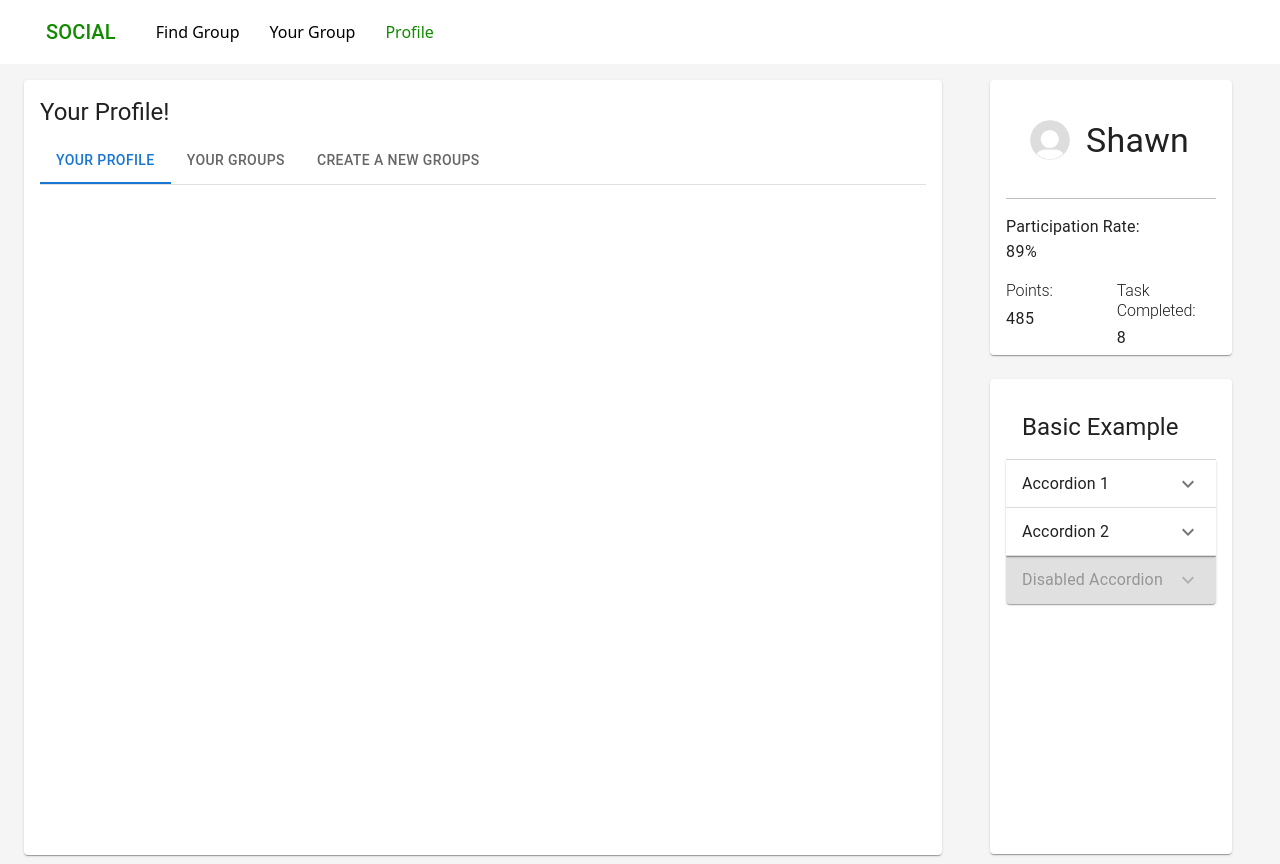
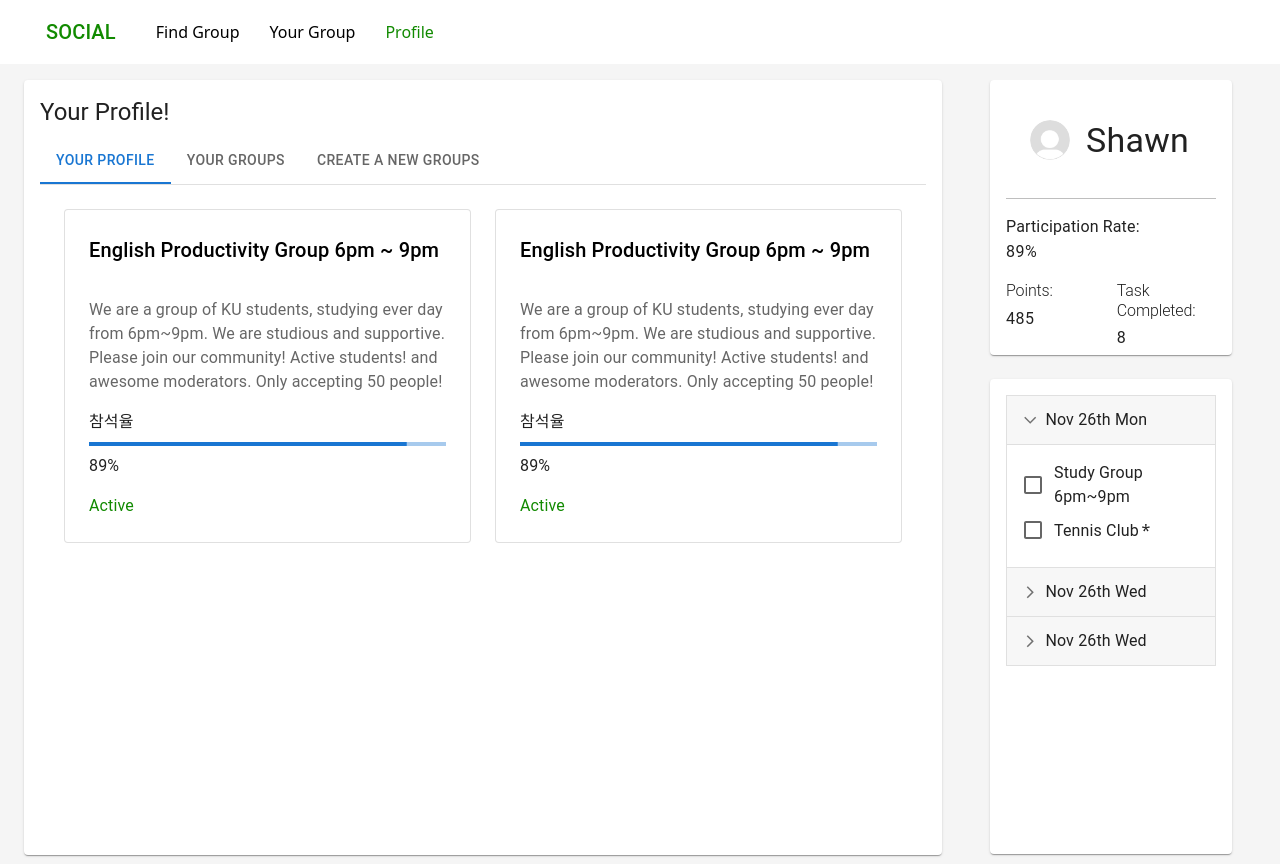
Before and after one commit to KU-iNThon/front, a React (Vite) app: page /profile in a window 1280 px wide. Built offline with nearby package versions, Linux system fonts and the light colour scheme.

Commit message:
[feat] done

```diff
--- a/package.json
+++ b/package.json
@@ -16,6 +16,7 @@
     "@mui/material": "^5.14.18",
     "@mui/styled-engine-sc": "^6.0.0-alpha.6",
     "bootstrap": "^5.3.2",
+    "esbuild": "^0.19.7",
     "react": "^18.2.0",
     "react-dom": "^18.2.0",
     "react-router-dom": "^6.20.0",
--- a/src/App.tsx
+++ b/src/App.tsx
@@ -3,6 +3,7 @@ import ListGroup from "./page-components-ref/ListGroup";
 import RightBar from "./components/RightBar";
 import SearchGroup from "./page-components-ref/SearchGroup";
 import { Routes, Route } from "react-router-dom";
+import { LoginComp } from "../src/components/LoginComp";
 import { Grid, Box, Toolbar, Container, Paper, Stack } from "@mui/material";
 import { FindGroup } from "./page-components/FindGroup";
 import { Profile } from "./page-components/Profile";
--- /dev/null
+++ b/src/components/ProfileComp.tsx
@@ -0,0 +1,102 @@
+import {
+  AppBar,
+  IconButton,
+  Toolbar,
+  Typography,
+  LinearProgress,
+  Stack,
+  CardActions,
+  Grid,
+  Card,
+  Rating,
+  Link,
+  Chip,
+  Divider,
+  AvatarGroup,
+  Tooltip,
+  Avatar,
+  Button,
+  Box,
+} from "@mui/material";
+import React from "react";
+import { NavLink } from "react-router-dom";
+import FiberManualRecordIcon from "@mui/icons-material/FiberManualRecord";
+import "./Navbar.css";
+import { Margin } from "@mui/icons-material";
+
+export const ProfileComp = () => {
+  return (
+    <Grid container spacing={3}>
+      <Grid item xs={12} md={6}>
+        <Card
+          variant="outlined"
+          sx={{
+            p: 3,
+          }}
+        >
+          <Link href="#" variant="h6" color="text.primary">
+            English Productivity Group 6pm ~ 9pm
+          </Link>
+          <Box
+            sx={{
+              py: 2,
+            }}
+          ></Box>
+          <Typography
+            sx={{
+              pb: 2,
+            }}
+            color="text.secondary"
+          >
+            We are a group of KU students, studying ever day from 6pm~9pm. We
+            are studious and supportive. Please join our community! Active
+            students! and awesome moderators. Only accepting 50 people!
+          </Typography>
+          <Typography>참석율</Typography>
+
+          <LinearProgress sx={{ mt: 1 }} variant="determinate" value={89} />
+          <Typography sx={{ mt: 1 }}>89%</Typography>
+          <Box sx={{ display: "flex" }}>
+            <Typography sx={{ mt: 2, color: "#118A00 " }}>Active</Typography>
+          </Box>
+        </Card>
+      </Grid>
+
+      <Grid item xs={12} md={6}>
+        <Card
+          variant="outlined"
+          sx={{
+            p: 3,
+          }}
+        >
+          <Link href="#" variant="h6" color="text.primary">
+            English Productivity Group 6pm ~ 9pm
+          </Link>
+          <Box
+            sx={{
+              py: 2,
+            }}
+          ></Box>
+          <Typography
+            sx={{
+              pb: 2,
+            }}
+            color="text.secondary"
+          >
+            We are a group of KU students, studying ever day from 6pm~9pm. We
+            are studious and supportive. Please join our community! Active
+            students! and awesome moderators. Only accepting 50 people!
+          </Typography>
+          <Typography>참석율</Typography>
+
+          <LinearProgress sx={{ mt: 1 }} variant="determinate" value={89} />
+          <Typography sx={{ mt: 1 }}>89%</Typography>
+
+          <Box sx={{ display: "flex" }}>
+            <Typography sx={{ mt: 2, color: "#118A00 " }}>Active</Typography>
+          </Box>
+        </Card>
+      </Grid>
+    </Grid>
+  );
+};
--- a/src/components/Task.tsx
+++ b/src/components/Task.tsx
@@ -1,64 +1,115 @@
-import {
-  Grid,
-  Container,
-  Card,
-  CardHeader,
-  Divider,
-  CardContent,
-  Accordion,
-  AccordionSummary,
-  Typography,
-  AccordionDetails,
-} from "@mui/material";
-import ExpandMoreIcon from "@mui/icons-material/ExpandMore";
+import * as React from "react";
+import { styled } from "@mui/material/styles";
+import ArrowForwardIosSharpIcon from "@mui/icons-material/ArrowForwardIosSharp";
+import MuiAccordion, { AccordionProps } from "@mui/material/Accordion";
+import MuiAccordionSummary, {
+  AccordionSummaryProps,
+} from "@mui/material/AccordionSummary";
+import MuiAccordionDetails from "@mui/material/AccordionDetails";
+import Typography from "@mui/material/Typography";
+import FormGroup from "@mui/material/FormGroup";
+import FormControlLabel from "@mui/material/FormControlLabel";
+import Checkbox from "@mui/material/Checkbox";
 
-function Profile() {
+const Accordion = styled((props: AccordionProps) => (
+  <MuiAccordion disableGutters elevation={0} square {...props} />
+))(({ theme }) => ({
+  border: `1px solid ${theme.palette.divider}`,
+  "&:not(:last-child)": {
+    borderBottom: 0,
+  },
+  "&:before": {
+    display: "none",
+  },
+}));
+
+const AccordionSummary = styled((props: AccordionSummaryProps) => (
+  <MuiAccordionSummary
+    expandIcon={<ArrowForwardIosSharpIcon sx={{ fontSize: "0.9rem" }} />}
+    {...props}
+  />
+))(({ theme }) => ({
+  backgroundColor:
+    theme.palette.mode === "dark"
+      ? "rgba(255, 255, 255, .05)"
+      : "rgba(0, 0, 0, .03)",
+  flexDirection: "row-reverse",
+  "& .MuiAccordionSummary-expandIconWrapper.Mui-expanded": {
+    transform: "rotate(90deg)",
+  },
+  "& .MuiAccordionSummary-content": {
+    marginLeft: theme.spacing(1),
+  },
+}));
+
+const AccordionDetails = styled(MuiAccordionDetails)(({ theme }) => ({
+  padding: theme.spacing(2),
+  borderTop: "1px solid rgba(0, 0, 0, .125)",
+}));
+
+export default function CustomizedAccordions() {
+  const [expanded, setExpanded] = React.useState<string | false>("panel1");
+
+  const handleChange =
+    (panel: string) => (event: React.SyntheticEvent, newExpanded: boolean) => {
+      setExpanded(newExpanded ? panel : false);
+    };
+
   return (
-    <>
-      <CardHeader title="Basic Example" />
-      <Divider />
-
-      <Accordion>
-        <AccordionSummary
-          expandIcon={<ExpandMoreIcon />}
-          aria-controls="panel1a-content"
-          id="panel1a-header"
-        >
-          <Typography>Accordion 1</Typography>
+    <div>
+      <Accordion
+        expanded={expanded === "panel1"}
+        onChange={handleChange("panel1")}
+      >
+        <AccordionSummary aria-controls="panel1d-content" id="panel1d-header">
+          <Typography>Nov 26th Mon</Typography>
+        </AccordionSummary>
+        <AccordionDetails>
+          <FormGroup>
+            <FormControlLabel
+              control={<Checkbox />}
+              label="Study Group 6pm~9pm"
+            />
+            <FormControlLabel
+              required
+              control={<Checkbox />}
+              label="Tennis Club"
+            />
+          </FormGroup>
+        </AccordionDetails>
+      </Accordion>
+      <Accordion
+        expanded={expanded === "panel2"}
+        onChange={handleChange("panel2")}
+      >
+        <AccordionSummary aria-controls="panel2d-content" id="panel2d-header">
+          <Typography>Nov 26th Wed</Typography>
+        </AccordionSummary>
+        <AccordionDetails>
+          <FormGroup>
+            <FormControlLabel
+              control={<Checkbox />}
+              label="Study Group 6pm~9pm"
+            />
+          </FormGroup>
+        </AccordionDetails>
+      </Accordion>
+      <Accordion
+        expanded={expanded === "panel3"}
+        onChange={handleChange("panel3")}
+      >
+        <AccordionSummary aria-controls="panel3d-content" id="panel3d-header">
+          <Typography>Nov 26th Wed</Typography>
         </AccordionSummary>
         <AccordionDetails>
           <Typography>
             Lorem ipsum dolor sit amet, consectetur adipiscing elit. Suspendisse
-            malesuada lacus ex, sit amet blandit leo lobortis eget.
+            malesuada lacus ex, sit amet blandit leo lobortis eget. Lorem ipsum
+            dolor sit amet, consectetur adipiscing elit. Suspendisse malesuada
+            lacus ex, sit amet blandit leo lobortis eget.
           </Typography>
         </AccordionDetails>
       </Accordion>
-      <Accordion>
-        <AccordionSummary
-          expandIcon={<ExpandMoreIcon />}
-          aria-controls="panel2a-content"
-          id="panel2a-header"
-        >
-          <Typography>Accordion 2</Typography>
-        </AccordionSummary>
-        <AccordionDetails>
-          <Typography>
-            Lorem ipsum dolor sit amet, consectetur adipiscing elit. Suspendisse
-            malesuada lacus ex, sit amet blandit leo lobortis eget.
-          </Typography>
-        </AccordionDetails>
-      </Accordion>
-      <Accordion disabled>
-        <AccordionSummary
-          expandIcon={<ExpandMoreIcon />}
-          aria-controls="panel3a-content"
-          id="panel3a-header"
-        >
-          <Typography>Disabled Accordion</Typography>
-        </AccordionSummary>
-      </Accordion>
-    </>
+    </div>
   );
 }
-
-export default Profile;
--- a/src/page-components/Profile.tsx
+++ b/src/page-components/Profile.tsx
@@ -1,7 +1,6 @@
 import React from "react";
 import { MouseEvent } from "react";
 import { ChangeEvent, useState } from "react";
-import { ProfilePage } from "../components/ProfilePage";
 import {
   Grid,
   Tab,
@@ -18,9 +17,9 @@ import {
 import TabContext from "@mui/lab/TabContext";
 import TabList from "@mui/lab/TabList";
 import TabPanel from "@mui/lab/TabPanel";
-
 import { NavLink } from "react-router-dom";
 import { Routes, Route } from "react-router-dom";
+import { ProfileComp } from "../components/ProfileComp";
 
 export default function LabTabs() {
   const [value, setValue] = React.useState("1");
@@ -39,7 +38,9 @@ export default function LabTabs() {
             <Tab label="Create a new Groups" value="3" />
           </TabList>
         </Box>
-        <TabPanel value="1"></TabPanel>
+        <TabPanel value="1">
+          <ProfileComp></ProfileComp>
+        </TabPanel>
         <TabPanel value="2"></TabPanel>
         <TabPanel value="3"></TabPanel>
       </TabContext>
--- a/src/page-components/YourGroup.tsx
+++ b/src/page-components/YourGroup.tsx
@@ -13,6 +13,7 @@ import {
   Typography,
   Stack,
   Button,
+  Badge,
 } from "@mui/material";
 import TabContext from "@mui/lab/TabContext";
 import TabList from "@mui/lab/TabList";
```
Also changed, not shown: src/components/LoginComp.tsx (added, +124 -0 lines), 1 other file (tests, documents, lock files or other folders).
